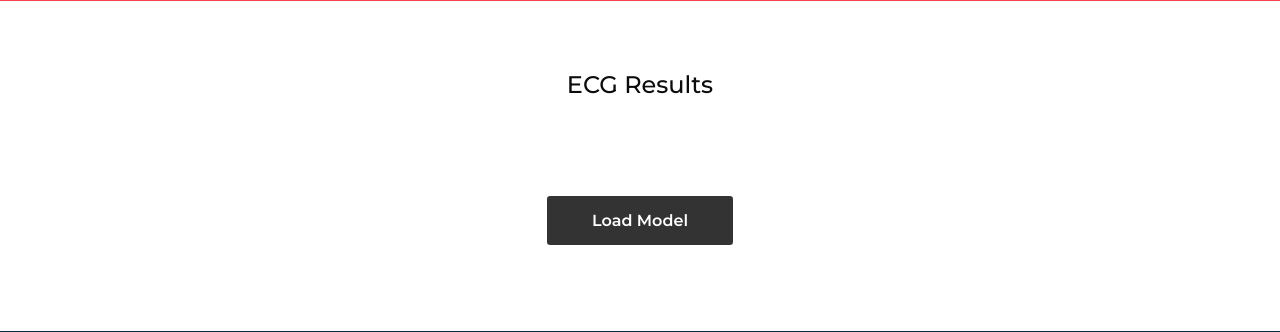
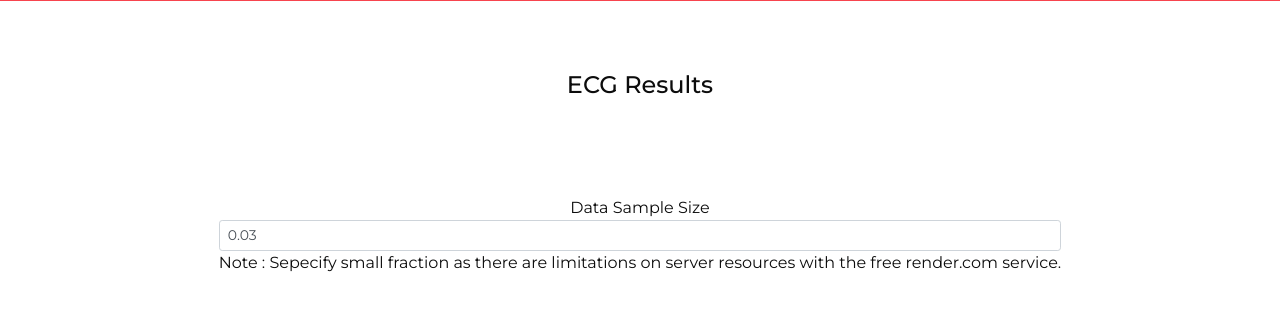
Before and after one commit to gayanath009/mlcw2_group2, a Flask app: page / in a window 1280 px wide. Shown: the part 209-541 px from the top of the page. Run offline with Flask 3, Linux system fonts and the light colour scheme; some libraries are stand-ins or nearby versions.

Commit message:
Data Size Added

```diff
--- a/app.py
+++ b/app.py
@@ -1,9 +1,8 @@
 import requests
-from flask import Flask,render_template, request, jsonify
+from flask import Flask,render_template, jsonify, request
 import numpy as np
 import pandas as pd
 import tensorflow as tf
-#import arff as arf # using 'arff' instead of 'arff2pandas' is not avaiable to install over pip
 from keras.models import load_model
 from keras import Sequential
 from keras import layers
@@ -20,35 +19,39 @@ app = Flask(__name__)
 def index():
    return render_template ("index.html")
 
-
 @app.route('/predict', methods = ["POST"])
 def predict():
+    data = request.get_json()
+    frctn = data['frctn']
 
-    api_url = "https://mlcw2-api.onrender.com/GetData?Fraction=0.02"
-    while True:
-        message = ""
+    api_url = f"https://mlcw2-api.onrender.com/GetData?Fraction={frctn}"
 
-        response = requests.get(api_url)
-        dataChunk = pd.DataFrame(response.json())
-        dataChunk.dropna() # drop null values
-        dataChunk.drop_duplicates() # drop duplicates
-        dataChunk.iloc[:, -1] = dataChunk.iloc[:, -1].apply(lambda x: 0 if x != 1 else x)
+    result = ""
+    response = requests.get(api_url)
+    dataChunk = pd.DataFrame(response.json())
+    dataChunk.dropna() # drop null values
+    dataChunk.drop_duplicates() # drop duplicates
+    dataChunk.iloc[:, -1] = dataChunk.iloc[:, -1].apply(lambda x: 0 if x != 1 else x)
 
-        anomalies, y_preds, y_pred_classes, accuracy, f1, precision = anomalyV2(dataChunk)
+    anomalies, y_preds, y_pred_classes, accuracy, f1, precision = anomalyV2(dataChunk)
 
         #print("Anomaly ECGs :", np.sum(anomalies.numpy()))
         #print("Normal ECGs :", len(anomalies) - np.sum(anomalies.numpy()))
         #print ("Accuracy : " , accuracy)
         #print ("F1 : " , f1)
         #print ("Precision : " , precision)
-        anamolies = np.sum(anomalies.numpy())
-        normal = len(anomalies) - np.sum(anomalies.numpy())
+    anamolies = np.sum(anomalies.numpy())
+    normal = len(anomalies) - np.sum(anomalies.numpy())
 
-        if anamolies > 0 :
-           message = f'Anomalies Detected - Anomaly ECGs :  {str(anamolies)} | Normal ECGs : {str(normal)}'
-        else :
-           message = "No Anomalies Found"
-        return render_template('index.html',  msg =message)
+    if anamolies > 0 :
+        result = f'Anomalies Detected - Anomaly ECGs :  {str(anamolies)} | Normal ECGs : {str(normal)}'
+        color = 'red'
+    else :
+        result = "No Anomalies Found"
+        color = 'green'
+
+    return jsonify({'message': result, 'color': color})
+
 
 # Setting other anomaly classes also to 0
 def ecgclass(classId):
@@ -95,42 +98,42 @@ def anomalyV2(dataChunk):
     return anomalies, y_preds, y_pred_classes, accuracy, f1, precision
 
 
-def anomalyV3(dataChunk):
+# def anomalyV3(dataChunk):
 
-    X_test = dataChunk.iloc[:,:-1].values
-    y_test = dataChunk.iloc[:,-1].values
+#     X_test = dataChunk.iloc[:,:-1].values
+#     y_test = dataChunk.iloc[:,-1].values
 
-    # Normalize the data
-    min_val = tf.reduce_min(X_test)
-    max_val = tf.reduce_max(X_test)
-    X_test = (X_test - min_val) / (max_val - min_val)
+#     # Normalize the data
+#     min_val = tf.reduce_min(X_test)
+#     max_val = tf.reduce_max(X_test)
+#     X_test = (X_test - min_val) / (max_val - min_val)
 
-    # Generate reconstruction from the model
-    X_test_recon = new_Anomaly(X_test)
+#     # Generate reconstruction from the model
+#     X_test_recon = new_Anomaly(X_test)
 
-    # Calculate loss
-    #loss = tf.keras.losses.mae(X_test_recon, X_test)
+#     # Calculate loss
+#     #loss = tf.keras.losses.mae(X_test_recon, X_test)
 
-    mse = np.mean(np.power(X_test - X_test_recon, 2), axis=1)
+#     mse = np.mean(np.power(X_test - X_test_recon, 2), axis=1)
 
-    # Apply the threshold to the loss to get the predictions
-    threshold = 0.6
-    #threshold = np.mean(loss) + np.std(loss)
-    #preds = tf.math.less(loss, threshold)
+#     # Apply the threshold to the loss to get the predictions
+#     threshold = 0.6
+#     #threshold = np.mean(loss) + np.std(loss)
+#     #preds = tf.math.less(loss, threshold)
 
-    #anomalies
-    #anomalies= tf.math.greater(loss, threshold)
-    anomalies = mse > threshold
+#     #anomalies
+#     #anomalies= tf.math.greater(loss, threshold)
+#     anomalies = mse > threshold
 
-    # Convert predictions to a list
-    y_preds =  np.argmax(y_test, axis=1)
-    y_pred_classes = anomalies.astype(int)  # assuming a binary classification
+#     # Convert predictions to a list
+#     y_preds =  np.argmax(y_test, axis=1)
+#     y_pred_classes = anomalies.astype(int)  # assuming a binary classification
 
-    accuracy = accuracy_score(y_test, y_pred_classes)
-    f1 = f1_score(y_test, y_pred_classes)
-    precision = precision_score(y_test, y_pred_classes)
+#     accuracy = accuracy_score(y_test, y_pred_classes)
+#     f1 = f1_score(y_test, y_pred_classes)
+#     precision = precision_score(y_test, y_pred_classes)
 
-    return anomalies, y_preds, y_pred_classes, accuracy, f1, precision
+#     return anomalies, y_preds, y_pred_classes, accuracy, f1, precision
 
 
 
--- a/templates/index.html
+++ b/templates/index.html
@@ -68,32 +68,18 @@
                  <div class="box col-lg-10 mx-auto">
                     <div class="img_container">
                        <div class="img-box">
-                          <!-- <div class="img_box-inner"> -->
 
-                           <h4 id="grtmsg" style="color:royalblue"> {{ msg }}</h4>
-                          <!-- </div> -->
+                        <h4 id="grtmsg"> </h4>
                        </div>
                     </div>
                     <div class="detail-box">
-
-
                           <div>
-                            <form action="{{url_for('predict')}}"method="post">
-                             <div class="form-group">
-                              <input type="submit" id="btnLoad" value="Load Model" class="btn btn-sm btn-primary"/>
-
-                             </div>
-                             <div class="form-group">
-
-                             </div>
-                           </form>
-
-
+                              Data Sample Size
+                              <input id="txtFrctn" type="text" class="form-control form-control-sm" value="0.03">
                           </div>
-
-                       <p>
-
-                       </p>
+                          <div>
+                           Note : Sepecify small fraction as there are limitations on server resources with the free render.com service.
+                          </div>
                     </div>
                  </div>
 
@@ -147,15 +133,30 @@
 <script src="https://cdn.jsdelivr.net/npm/bootstrap@5.3.2/dist/js/bootstrap.bundle.min.js" integrity="sha384-C6RzsynM9kWDrMNeT87bh95OGNyZPhcTNXj1NW7RuBCsyN/o0jlpcV8Qyq46cDfL" crossorigin="anonymous"></script>
 
 <script>
+ $(document).ready(function(){
+   setInterval(predict, 5000); //Set predict function to repeat every 5 seconds
+ });
 
-   $("#btnGrt").click(function(event){
-      let msg = {
-         name:  $("#txtName").val()
-      }
-      $.post("http://127.0.0.1:5000/welcome", JSON.stringify(msg), function(response) {
-         $("#grtmsg").text(response.greeting);
-         console.log(response)
+ function predict() {
 
-      });
-   });
+   var frctn = $('#txtFrctn').val();
+   var dataSend = { 'frctn': frctn };
+
+
+   $.ajax({
+            url: '/predict',
+            type: 'POST',
+            contentType: 'application/json',
+            data: JSON.stringify(dataSend),
+            success: function(response) {
+                console.log(response);
+                $('#grtmsg').text(response.message);
+                $('#grtmsg').css('color', response.color);
+            },
+            error: function(error) {
+                console.log(error);
+            }
+        });
+ }
+
 </script>
```
